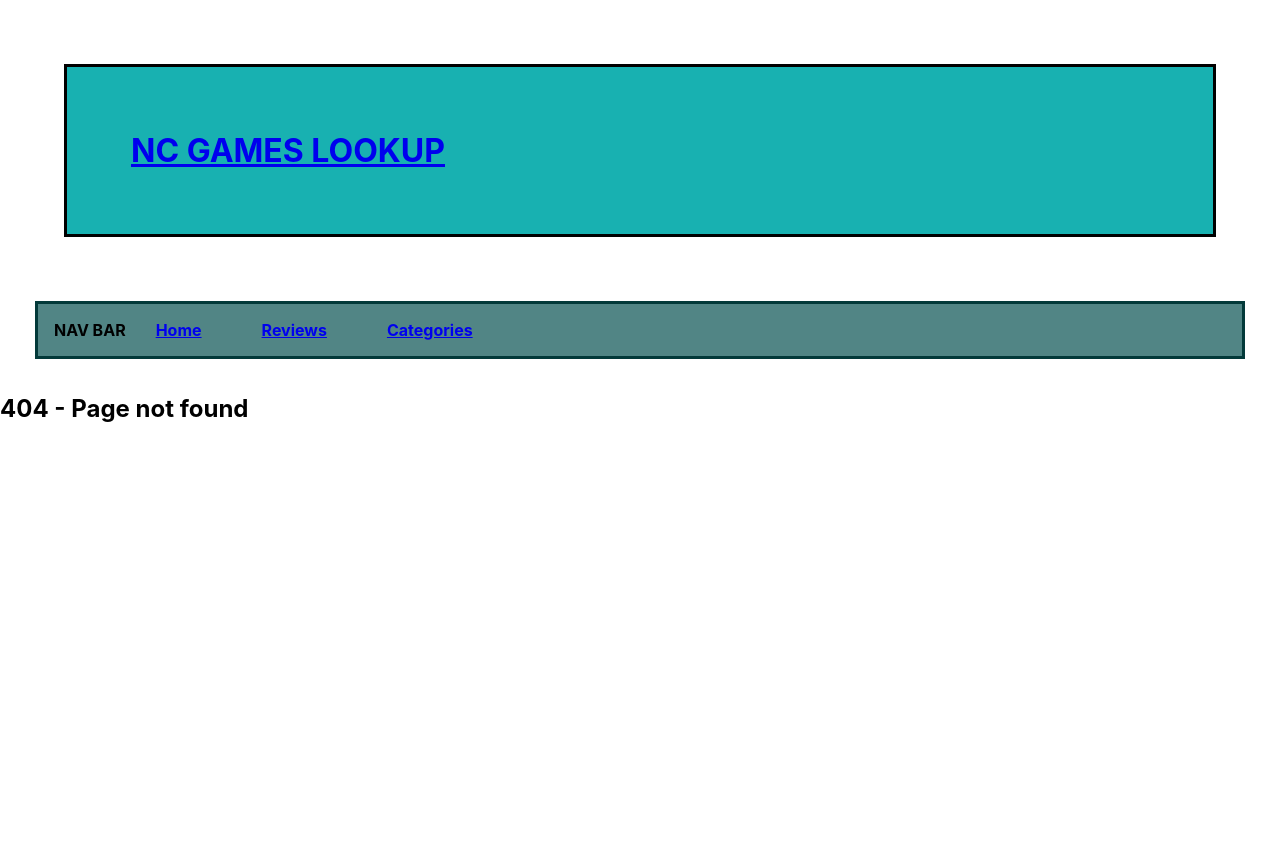
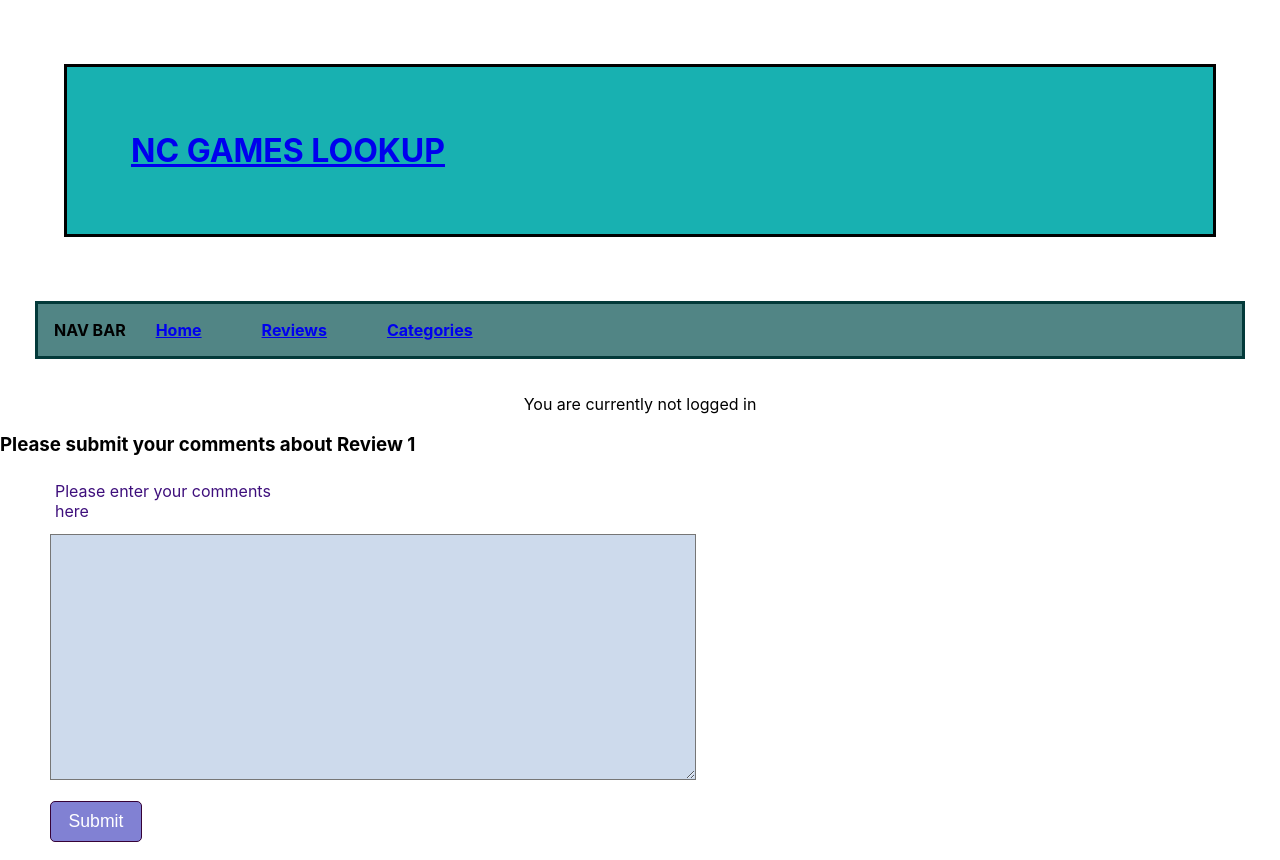
Before and after one commit to John-Ingham/nc-games, a React (Create React App) app: page /1/postcomment in a window 1280 px wide. Before the commit this address had no page. Before the commit the page ends 800 px from the top, so only its background shows below. Built offline with nearby package versions, Linux system fonts and the light colour scheme.

Commit message:
post comment functionality added

```diff
--- a/package.json
+++ b/package.json
@@ -3,6 +3,7 @@
   "version": "0.1.0",
   "private": true,
   "dependencies": {
+    "@mui/material": "^5.0.4",
     "@testing-library/jest-dom": "^5.14.1",
     "@testing-library/react": "^11.2.7",
     "@testing-library/user-event": "^12.8.3",
--- a/src/App.js
+++ b/src/App.js
@@ -41,8 +41,8 @@ function App() {
         <Route exact path="/:categories/reviews">
           <ReviewsBySearchterm />
         </Route>
-        <Route exact path="/postcomment/">
-          <PostComment />
+        <Route exact path="/:review_id/postcomment">
+          <PostComment currentUser={currentUser} />
         </Route>
 
         <Route>
--- a/src/components/Homepage.jsx
+++ b/src/components/Homepage.jsx
@@ -11,9 +11,11 @@ const Homepage = ({ currentUser, setCurrentUser }) => {
         and review some of the games they've played
       </p>
       {currentUser ? (
-        <p id="loggedInReveal">Logged in as {currentUser}</p>
+        <p className="loggedInReveal">Logged in as {currentUser}</p>
       ) : null}
-      {errorMsg ? <p id="errorMsg">Please enter a valid username</p> : null}
+      {errorMsg ? (
+        <p className="errorMsg">Please enter a valid username</p>
+      ) : null}
       <section id="landing">
         <form
           id="login"
--- a/src/components/PostComment.jsx
+++ b/src/components/PostComment.jsx
@@ -1,18 +1,68 @@
 import React from 'react'
 import { useEffect, useState } from 'react'
+import { useParams } from 'react-router-dom'
+import { postComment } from '../utils/api'
 
-const PostComment = () => {
-  const [loading, setLoading] = useState(true)
+const PostComment = ({ currentUser }) => {
+  const { review_id } = useParams()
+  const [loginErrorMsg, setLoginErrorMsg] = useState(false)
+  const [disabled, setDisabled] = useState(false)
+  const [text, setText] = useState('')
+
+  const usersArray = [
+    'jessjelly',
+    'tickle122',
+    'happyamy2016',
+    'grumpy19',
+    'cooljmessy',
+    'weegembump',
+  ]
+  const checkLogin = (event) => {
+    if (!usersArray.includes(currentUser)) {
+      setLoginErrorMsg(true)
+      setDisabled(true)
+    } else {
+      setLoginErrorMsg(false)
+      setDisabled(false)
+    }
+  }
+  const handleSubmit = (event) => {
+    event.preventDefault()
+    postComment(review_id, currentUser, text)
+  }
+
   return (
     <div>
-      {loading ? (
-        <img
-          src="https://i2.wp.com/codemyui.com/wp-content/uploads/2017/09/rotate-pulsating-loading-animation.gif?fit=880%2C440&ssl=1"
-          alt="loading"
-        />
-      ) : (
-        <section></section>
-      )}
+      <section>
+        {currentUser ? (
+          <p className="loggedInReveal">Logged in as {currentUser}</p>
+        ) : (
+          <p className="loggedInReveal">You are currently not logged in</p>
+        )}
+        {loginErrorMsg ? (
+          <p className="loginErrorMsg">
+            Only valid, signed-in, users may post a comment
+          </p>
+        ) : null}
+        <h3> Please submit your comments about Review {review_id}</h3>
+
+        <form id="commenttypeform">
+          <label id="commentformlabel">Please enter your comments here</label>
+          <textarea
+            id="commentinput"
+            type="text"
+            disabled={disabled}
+            onClick={checkLogin}
+            onChange={(e) => {
+              setText(e.target.value)
+            }}
+          />
+          <button type="submit" className="button" onClick={handleSubmit}>
+            {' '}
+            Submit
+          </button>
+        </form>
+      </section>
     </div>
   )
 }
--- a/src/components/SingleReview.jsx
+++ b/src/components/SingleReview.jsx
@@ -1,7 +1,7 @@
 import React, { useEffect } from 'react'
 import { getComments, getSingleReview, patchVote } from '../utils/api'
 import { useState } from 'react'
-import { useParams } from 'react-router-dom'
+import { Link, useParams } from 'react-router-dom'
 
 const SingleReview = () => {
   const [review, setReview] = useState([])
@@ -93,6 +93,9 @@ const SingleReview = () => {
             })}
           </ul>
           {comments.length === 0 ? <p>No comments made as yet</p> : null}
+          <Link to={`/:${review_id}/postcomment`}>
+            <button className="button">Click here to post a review</button>
+          </Link>
         </section>
       )}
     </div>
--- a/src/css/App.css
+++ b/src/css/App.css
@@ -37,7 +37,7 @@ button:hover {
 #intro {
   text-align: center;
 }
-#loggedInReveal {
+.loggedInReveal {
   text-align: center;
 }
 #landing {
@@ -65,7 +65,7 @@ button:hover {
   display: flex;
   margin: 25px 25px 5px 5px;
 }
-#errorMsg {
+.errorMsg {
   color: rgb(128, 30, 30);
   text-align: center;
 }
@@ -122,3 +122,24 @@ button:hover {
   display: flex;
   margin: 0px 30px 0px 30px;
 }
+#commenttypeform {
+  color: rgb(62, 15, 124);
+  margin-left: 50px;
+  height: 250px;
+  width: 250px;
+}
+#commentformlabel {
+  display: flex;
+  margin: 25px 25px 5px 5px;
+  height: 3rem;
+}
+#commentinput {
+  color: rgb(41, 38, 38);
+  height: 15rem;
+  width: 40rem;
+  background-color: rgb(205, 218, 236);
+}
+.loginErrorMsg {
+  color: rgb(134, 43, 43);
+  text-align: center;
+}
--- a/src/utils/api.js
+++ b/src/utils/api.js
@@ -37,8 +37,13 @@ export const patchVote = async (review_id) => {
 
   return data
 }
-export const postComment = async (review_id) => {
-  const { data } = await gamesApi.patch(`/reviews/${review_id}`, {
-    // username: body,
+export const postComment = async (review_id, currentUser, text) => {
+  const review_id2 = review_id.substring(1)
+
+  const { data } = await gamesApi.post(`/reviews/${review_id2}/comments`, {
+    username: currentUser,
+    body: text,
   })
+
+  return data
 }
```
Also changed, not shown: 1 other file (tests, documents, lock files or other folders).
